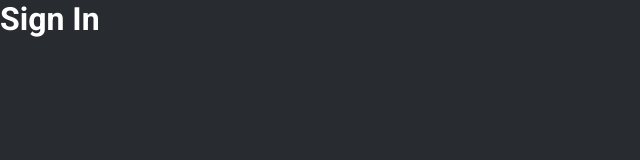
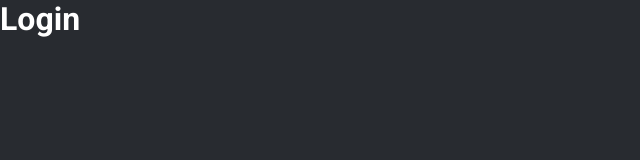
Before and after one commit to jhonatanffelipe/my-todo-frontend, a React (Create React App) app: page / in a window 1280 px wide. Shown: the top 160 px of the page, without its empty margins (0-640 px from the left). Built offline with nearby package versions, Linux system fonts and the light colour scheme.

Commit message:
Ajustes nos padrões de projeto

```diff
--- a/src/pages/SignIn/index.tsx
+++ b/src/pages/SignIn/index.tsx
@@ -1,7 +1,7 @@
 import React from "react";
 
 const SignIn: React.FC = () => {
-  return <h1>Sign In</h1>;
+  return <h1>Login</h1>;
 };
 
 export default SignIn;
--- a/src/routes/index.tsx
+++ b/src/routes/index.tsx
@@ -12,7 +12,7 @@ const AppRoutes: React.FC = () => {
 
       <Route path="/signup" element={<SignUp />} />
 
-      <Route path="*" element={<Navigate to={`/`} />} />
+      <Route path="*" element={<Navigate to={"/"} />} />
     </Routes>
   );
 };
```
Also changed, not shown: .eslintrc.json.
